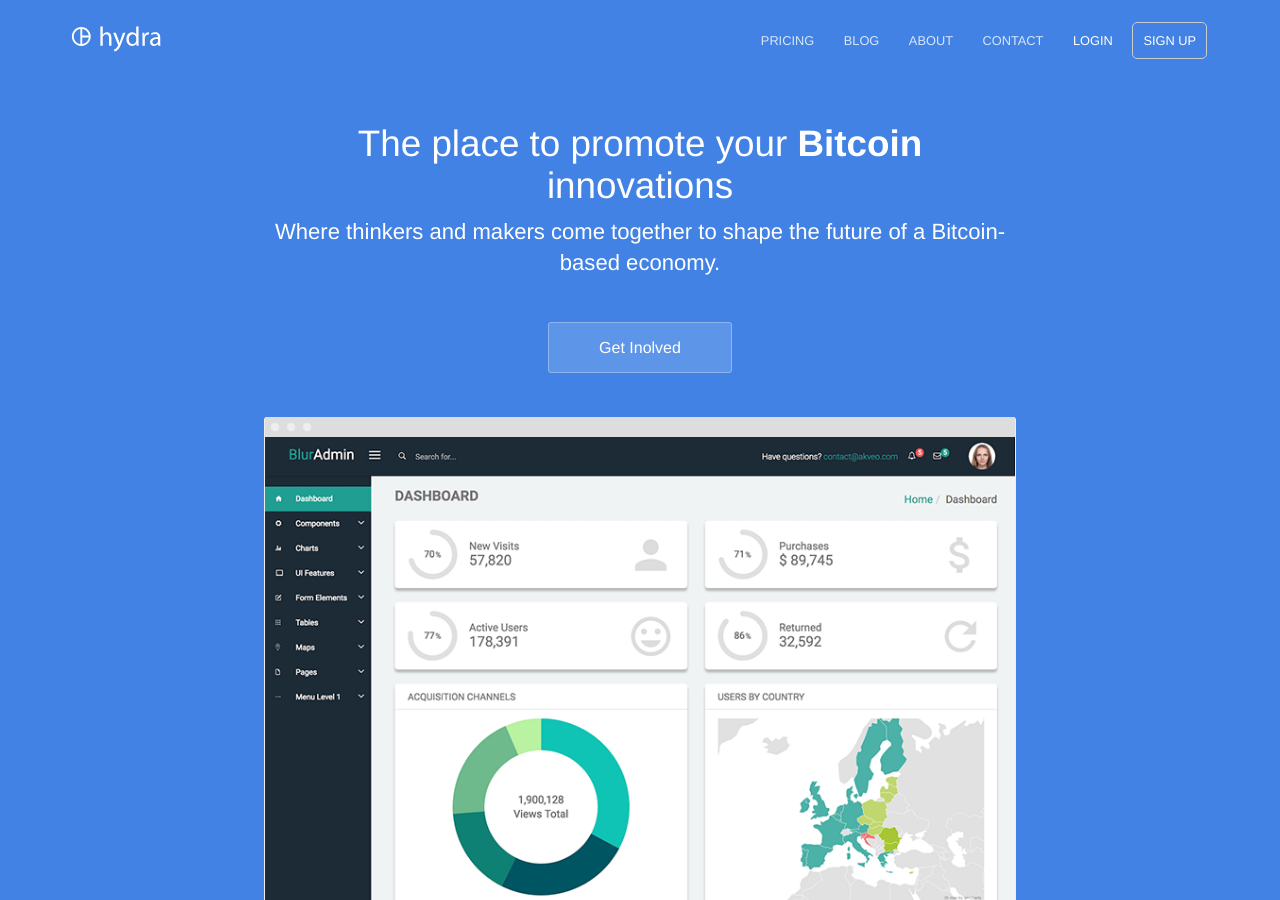
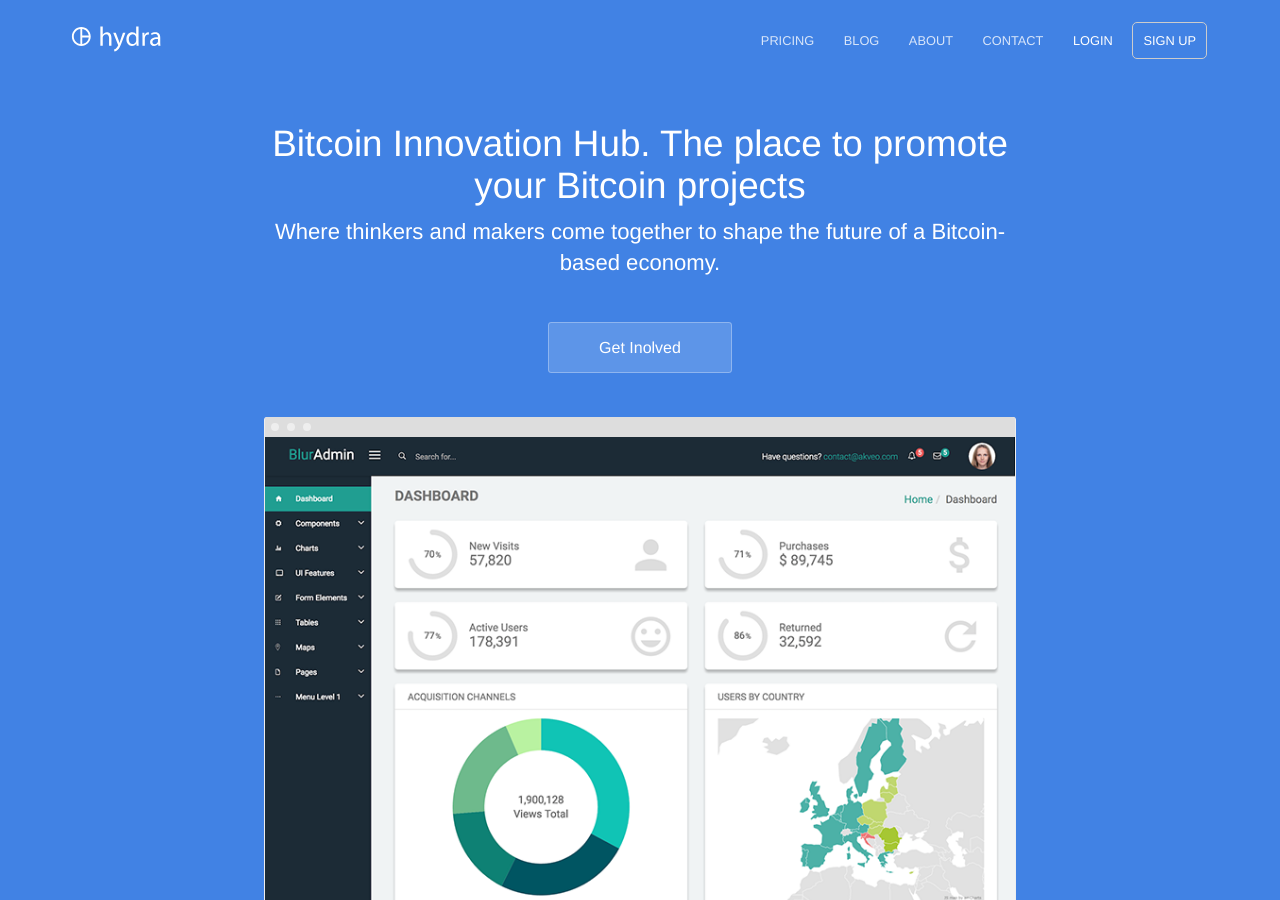
Before and after one commit to Bitcoin-InnovationHub/old, a Jekyll site: the page built from index.html, in a window 1280 px wide and 900 px high. Built offline with Jekyll 4.4.1, drawn with Linux system fonts in a browser that asks for light colours.

Commit message:
Update index.html

```diff
--- a/index.html
+++ b/index.html
@@ -4,7 +4,7 @@ description: Track and optimize your sales team in real time
 ---
 <section class="hero">
 	<div class="text-container">
-		<h1 class="editable">The place to promote your <strong>Bitcoin</strong> innovations</h1>
+		<h1 class="editable">Bitcoin Innovation Hub. The place to promote your Bitcoin projects</h1>
 		<p class="subtext editable">Where thinkers and makers come together to shape the future of a Bitcoin-based economy.</p>
 		<div class="cta button alt"><a href="{{ site.baseurl }}/contact/">Get Inolved</a></div>
 		<div>
```
